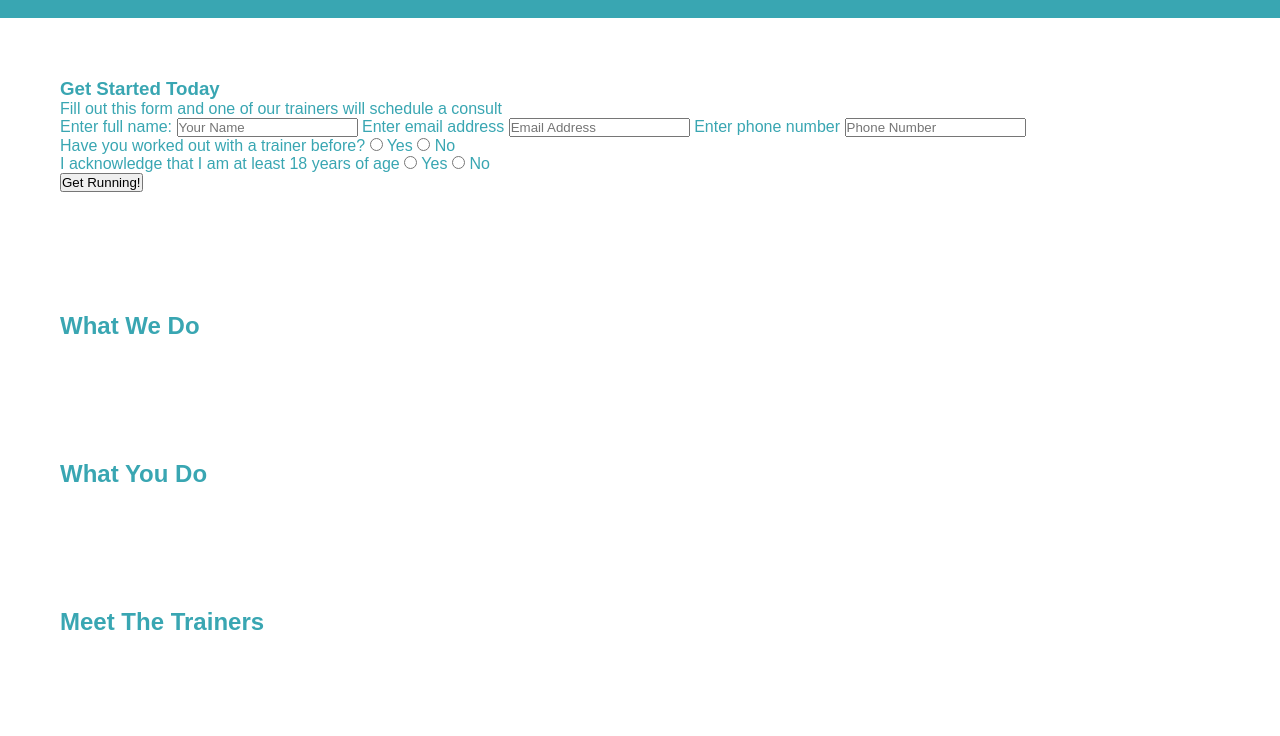
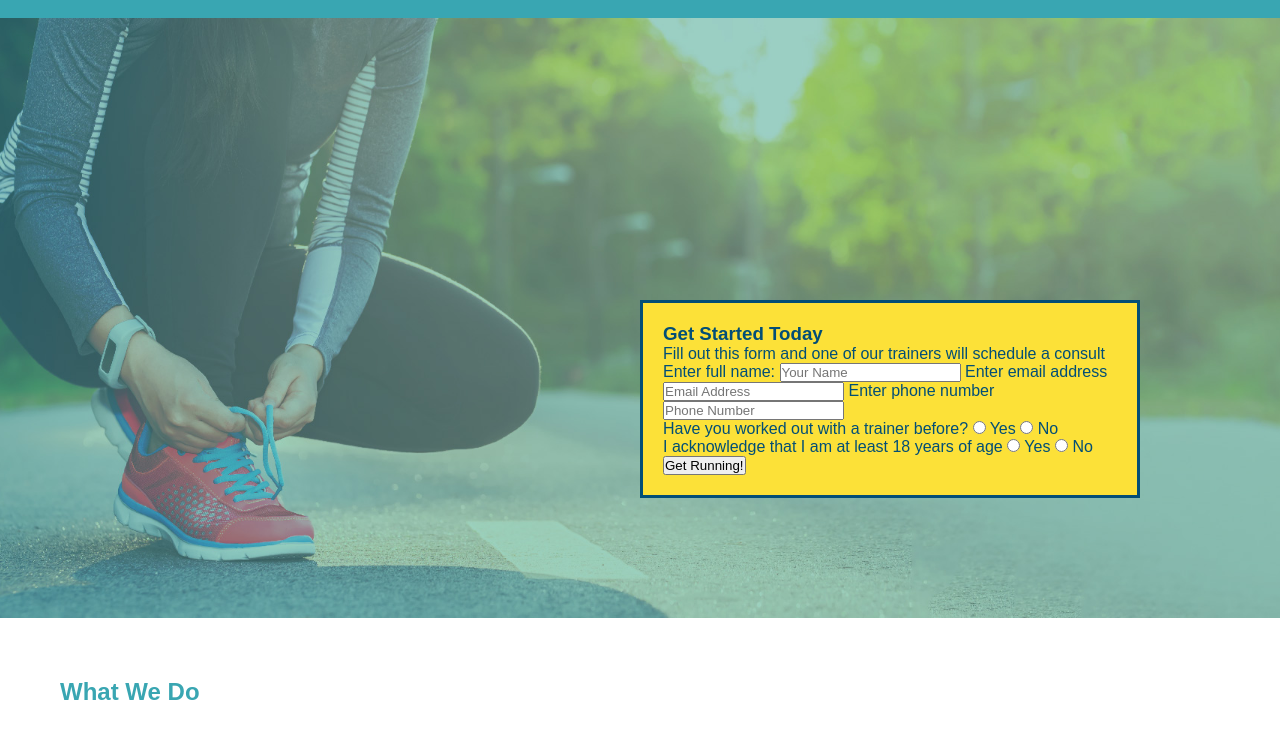
Before and after one commit to seanxmcdaniel/run-buddy-repo, a plain HTML site: page index.html in a window 1280 px wide. Shown: the part 64-800 px from the top of the page. Drawn offline with Linux system fonts and the light colour scheme.

Commit message:
Added styling to form

```diff
--- a/assets/css/style.css
+++ b/assets/css/style.css
@@ -69,3 +69,26 @@ footer a {
 section {
     padding: 60px;
 }
+
+/* hero style start */
+
+.hero {
+    background-image: url(../images/hero-bg.jpg);
+    height: 600px;
+    background-size: cover;
+    background-position: center;
+    position: relative;
+}
+
+.hero-form {
+    background-color: #fce138;
+    padding: 20px;
+    width: 500px;
+    color: #024e76;
+    border: solid 3px #024e76;
+    position: absolute;
+    bottom: 120px;
+    right: 140px;
+}
+
+/* hero style end */
--- a/index.html
+++ b/index.html
@@ -33,8 +33,8 @@
         </header>
 
     <!-- hero/jumbotron-->
-    <section>
-        <div>
+    <section class="hero">
+        <div class="hero-form">
             <h3> Get Started Today</h3>
             <p>Fill out this form and one of our trainers will schedule a consult</p>
             <!-- add form element-->
```
